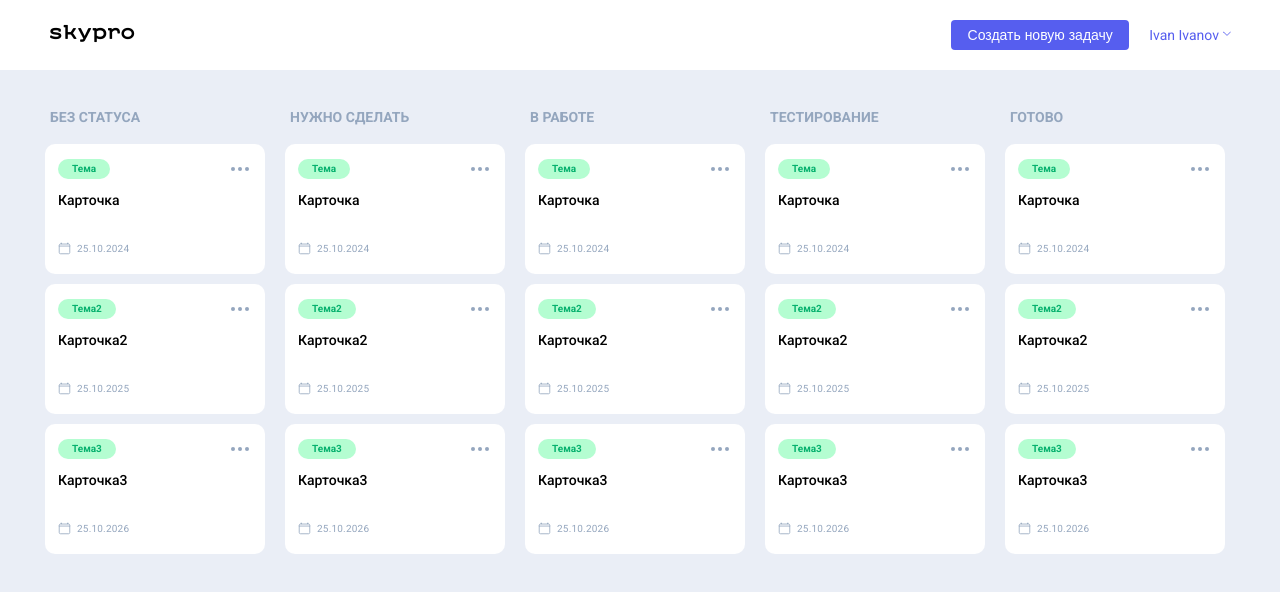
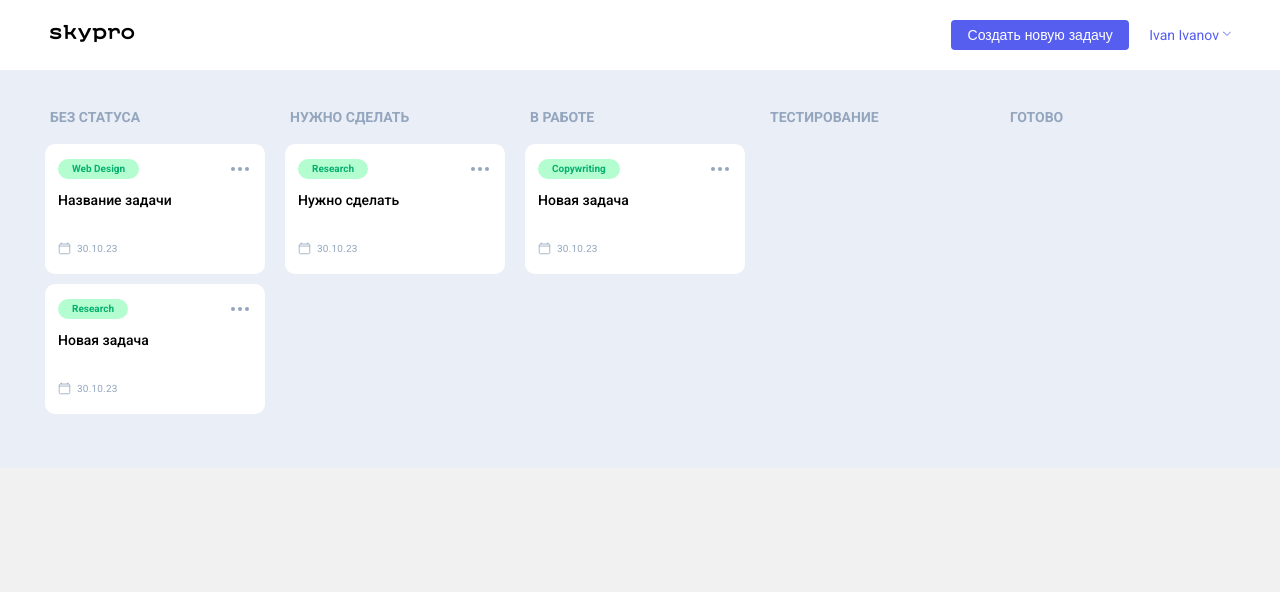
Before and after one commit to BLADEVIK/skypro-kanban, a React (Vite) app: page / in a window 1280 px wide. Shown: the top 592 px of the page. Built offline with nearby package versions, Linux system fonts and the light colour scheme.

Commit message:
React Hooks,фул версия

```diff
--- a/src/App.css
+++ b/src/App.css
@@ -777,7 +777,7 @@ body {
   padding: 0;
 }
 .header__pop-user-set {
-  display: none;
+  display: block;
   position: absolute;
   top: 61px;
   right: 0;
--- a/src/App.jsx
+++ b/src/App.jsx
@@ -5,17 +5,46 @@ import PopBrowse from "./components/PopBrowse/PopBrowse";
 import PopExit from "./components/PopExit/PopExit";
 import PopNewCard from "./components/PopNewCard/PopNewCard";
 import Wrapper from "./components/Wrapper/Wrapper";
+import { useEffect, useState } from "react";
+import { cardList } from "./data";
 
 function App() {
+  const [cards, setCards] = useState(cardList);
+  const [isLoaded, setIsLoaded] = useState(true);
+  useEffect(()=>{
+   setTimeout(()=>{
+   setIsLoaded(false)
+   },1000)
+  },[])
+
+  function addCard(){
+    setCards([
+    ...cards,
+   {
+
+    id: cards.length + 1,
+    theme: "Web Design",
+    title: "Название задачи",
+    date: "30.10.23",
+    status: "Без статуса"
+  }
+])
+}
+
+
+
       return (
         <Wrapper>
           <PopBrowse />
           <PopNewCard />
           <PopExit />
-      <Header />
-      <Main />
+          <Header addCard={addCard} />
+          <Main isLoaded={isLoaded} cardList={cards} />
         </Wrapper>
-  );
+      )
     }
 
+
+
+
 export default App;
--- a/src/components/Column/Column.jsx
+++ b/src/components/Column/Column.jsx
@@ -1,29 +1,21 @@
-import Card from "../Card/Card"
-
-function Column({title}){
+import Card from "../Card/Card";
+function Column({ title, cardList }) {
   return (
     <div className="main__column">
       <div className="column__title">
         <p>{title}</p>
       </div>
       <div className="cards">
+        {cardList.map((card) => (
           <Card
-          name={"Карточка"}
-          theme={"Тема"}
-          date={"25.10.2024"}
+            name={card.title}
+            theme={card.theme}
+            date={card.date}
+            key={card.id}
           />
-          <Card
-          name={"Карточка2"}
-          theme={"Тема2"}
-          date={"25.10.2025"}
-          />
-          <Card
-          name={"Карточка3"}
-          theme={"Тема3"}
-          date={"25.10.2026"}
-          />
+        ))}
       </div>
     </div>
-    )
+  );
 }
-export default Column
+export default Column;
--- a/src/components/Header/Header.jsx
+++ b/src/components/Header/Header.jsx
@@ -1,4 +1,11 @@
-function Header(){
+import { useState } from "react"
+
+function Header({addCard}){
+  const [isOpened,setIsOpened]=useState(false);
+
+  function togglePopUp(){
+   setIsOpened((prev)=>!prev)
+  }
     return (
         <header className="header">
         <div className="container">
@@ -14,15 +21,16 @@ function Header(){
               </a>
             </div>
             <nav className="header__nav">
-              <button className="header__btn-main-new _hover01" id="btnMainNew">
-                <a href="#popNewCard">Создать новую задачу</a>
+              <button className="header__btn-main-new _hover01" id="btnMainNew" onClick={addCard}>
+                Создать новую задачу
               </button>
-              <a href="#user-set-target" className="header__user _hover02">
+              <a href="#" className="header__user _hover02" onClick={togglePopUp}>
                 Ivan Ivanov
               </a>
-              <div
+              {isOpened &&
+                <div
                 className="header__pop-user-set pop-user-set"
-                id="user-set-target"
+                // id="user-set-target"
               >
                 {/* <a href="">x</a> */}
                 <p className="pop-user-set__name">Ivan Ivanov</p>
@@ -35,6 +43,8 @@ function Header(){
                   <a href="#popExit">Выйти</a>
                 </button>
               </div>
+               }
+
             </nav>
           </div>
         </div>
--- a/src/components/Main/Main.jsx
+++ b/src/components/Main/Main.jsx
@@ -1,16 +1,31 @@
 import Column from "../Column/Column";
+const statusList = [
+  "Без статуса",
+  "Нужно сделать",
+  "В работе",
+  "Тестирование",
+  "Готово",
 
-function Main() {
+];
+
+function Main({cardList,isLoaded}){
   return (
     <main className="main">
       <div className="container">
         <div className="main__block">
           <div className="main__content">
-            <Column title={"Без статуса"} />
-            <Column title={"Нужно сделать"} />
-            <Column title={"В работе"} />
-            <Column title={"Тестирование"} />
-            <Column title={"Готово"} />
+            {
+              isLoaded ? "Loading" :
+              statusList.map((item) => (
+                <Column
+                key={item}
+                title={item}
+                cardList={cardList.filter((card) => card.status === item)}
+                />
+              ))
+              }
+
+
           </div>
         </div>
       </div>
--- /dev/null
+++ b/src/data.js
@@ -0,0 +1,49 @@
+export const cardList = [
+  {
+    id: 1,
+
+    theme: "Web Design",
+
+    title: "Название задачи",
+
+    date: "30.10.23",
+
+    status: "Без статуса",
+  },
+
+  {
+    id: 2,
+
+    theme: "Research",
+
+    title: "Новая задача",
+
+    date: "30.10.23",
+
+    status: "Без статуса",
+  },
+
+  {
+    id: 3,
+
+    theme: "Research",
+
+    title: "Нужно сделать",
+
+    date: "30.10.23",
+
+    status: "Нужно сделать",
+  },
+
+  {
+    id: 4,
+
+    theme: "Copywriting",
+
+    title: "Новая задача",
+
+    date: "30.10.23",
+
+    status: "В работе",
+  },
+];
```
Lines whose indentation alone changed are shown as unchanged.
